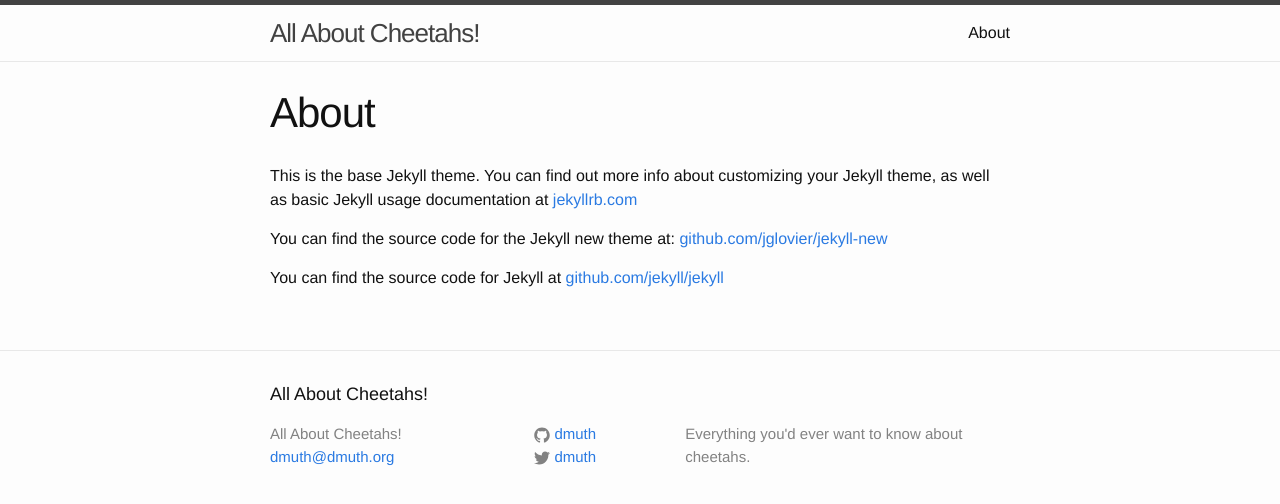
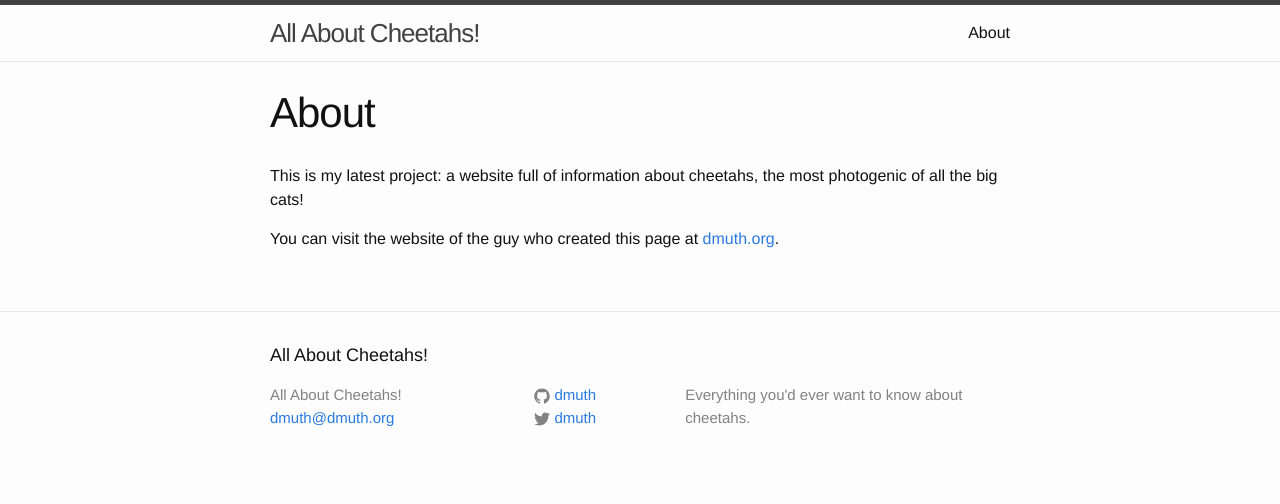
Before and after one commit to dmuth/dmuth.github.io, a Jekyll site: the page built from about.md, in a window 1280 px wide. Shown: the top 504 px of the page. Built offline with Jekyll 4.4.1, drawn with Linux system fonts in a browser that asks for light colours.

Commit message:
Updated About page

```diff
--- a/about.md
+++ b/about.md
@@ -4,8 +4,7 @@
 permalink: /about/
 ---
 
-This is the base Jekyll theme. You can find out more info about customizing your Jekyll theme, as well as basic Jekyll usage documentation at [jekyllrb.com](http://jekyllrb.com/)
+This is my latest project: a website full of information about cheetahs,
+the most photogenic of all the big cats!
 
-You can find the source code for the Jekyll new theme at: [github.com/jglovier/jekyll-new](https://github.com/jglovier/jekyll-new)
-
-You can find the source code for Jekyll at [github.com/jekyll/jekyll](https://github.com/jekyll/jekyll)
+You can visit the website of the guy who created this page at [dmuth.org](http://www.dmuth.org/).
```
